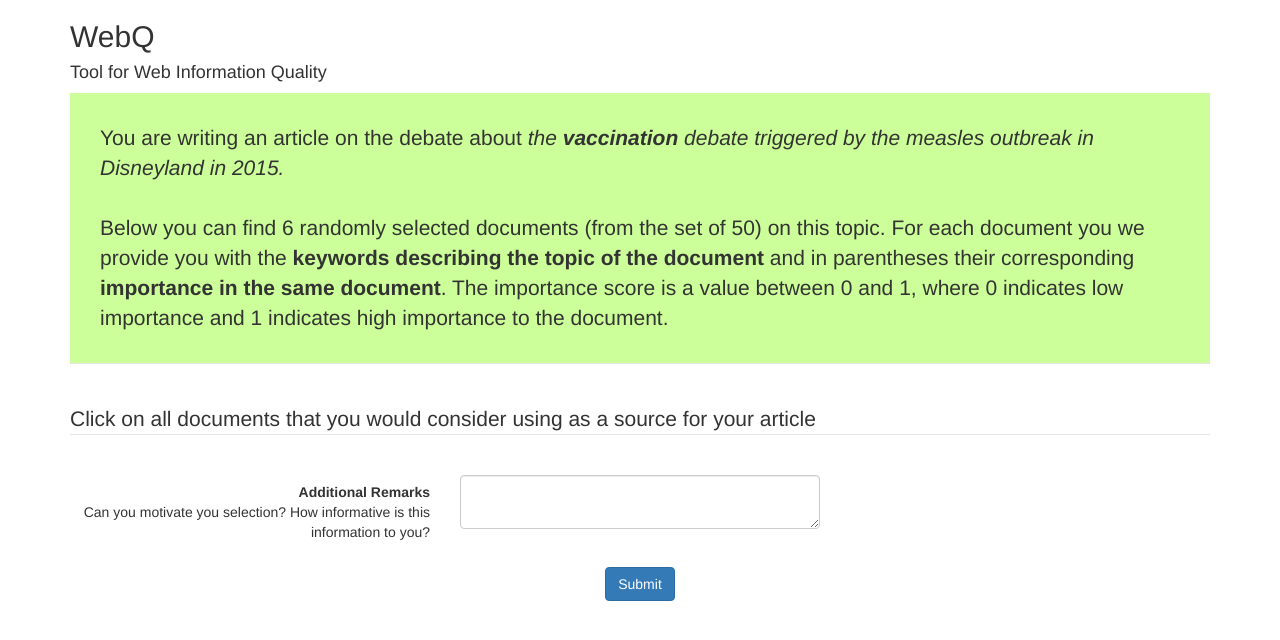
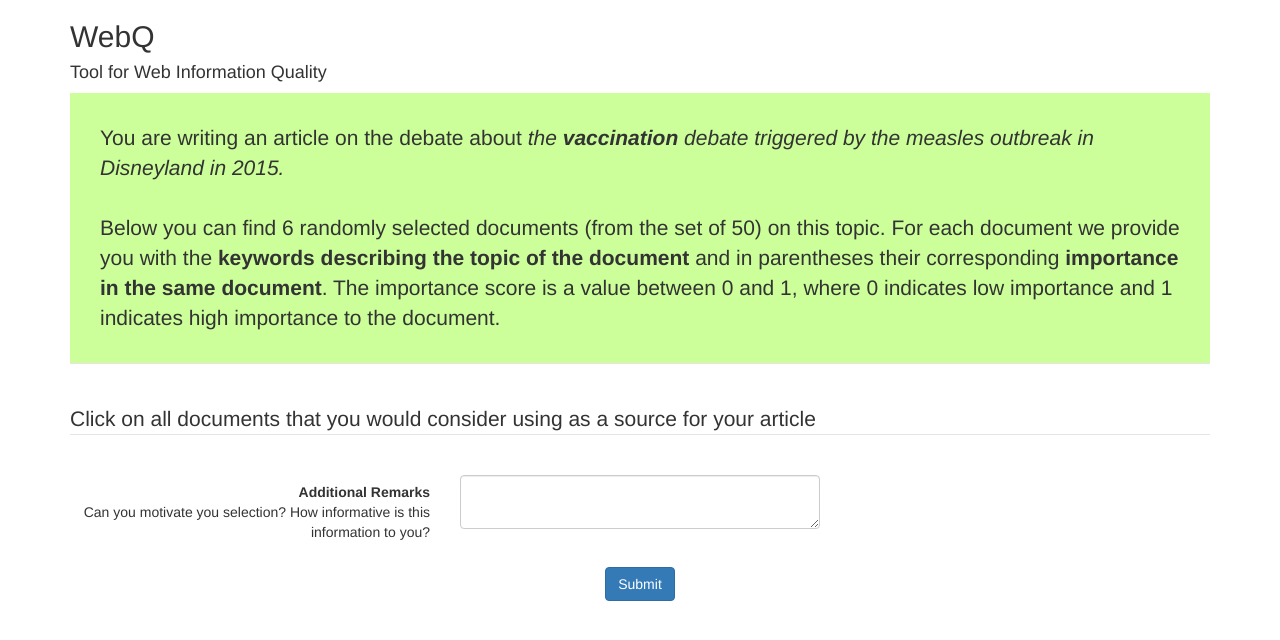
Before and after one commit to davideceolin/WebQ, a Python web app: template app/templates/entities.html in a window 1280 px wide. Shown: the top 640 px of the page. Run offline with Jinja, Linux system fonts and the light colour scheme; the template is opened without the code that fills it, so the values that code supplies are empty; some libraries are stand-ins or nearby versions.

Commit message:
entities

```diff
--- a/app/templates/entities.html
+++ b/app/templates/entities.html
@@ -22,7 +22,7 @@
 <legend>
 <div style ="background-color: #ccff99; padding: 30px 30px 30px 30px;">
 You are writing an article on the debate about <i>the <b>vaccination</b> debate triggered by the measles outbreak in Disneyland in 2015.</i><br/><br/>
-Below you can find 6 randomly selected documents (from the set of 50) on this topic. For each document you we provide you with the <b>keywords describing the topic of the document</b> and in parentheses their corresponding <b>importance in the same document</b>. The importance score is a value between 0 and 1, where 0 indicates low importance and 1 indicates high importance to the document.
+Below you can find 6 randomly selected documents (from the set of 50) on this topic. For each document we provide you with the <b>keywords describing the topic of the document</b> and in parentheses their corresponding <b>importance in the same document</b>. The importance score is a value between 0 and 1, where 0 indicates low importance and 1 indicates high importance to the document.
 </div>
 </legend>
 <br>
```
